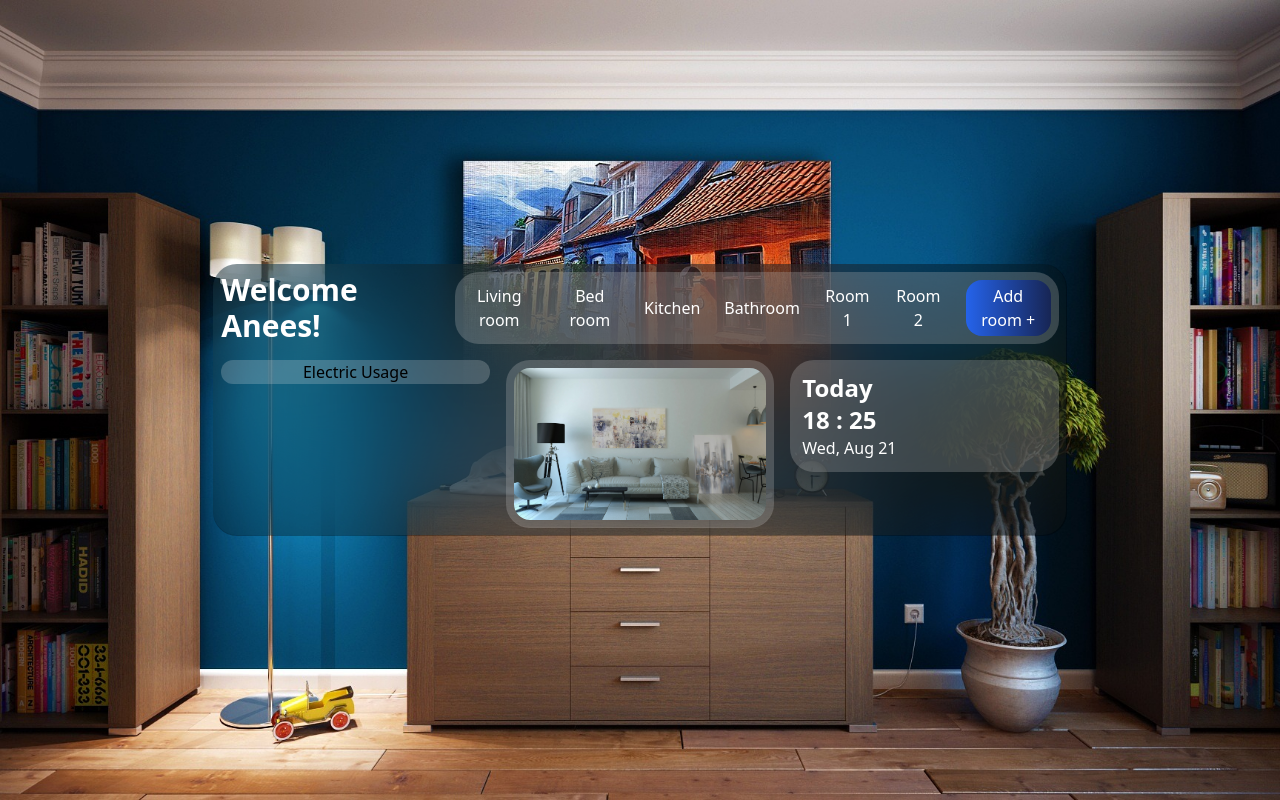
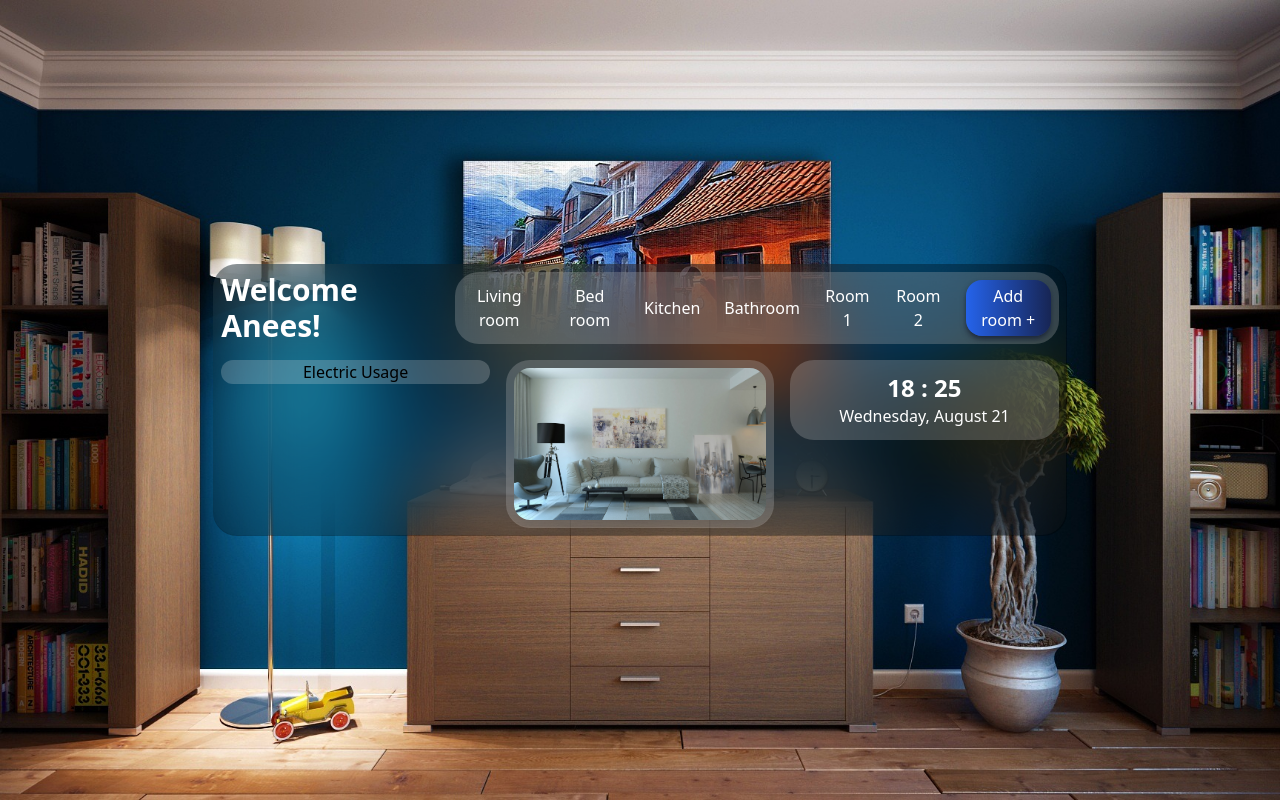
Before and after one commit to Aneeshaik/smart-home, a React (Create React App) app: page / in a window 1280 px wide. Built offline with nearby package versions, Linux system fonts and the light colour scheme.

Commit message:
time-edit

```diff
--- a/src/components/Body.js
+++ b/src/components/Body.js
@@ -5,7 +5,7 @@ import Middle from "./Middle";
 const Body = () => {
     return(
         <div className="flex items-center justify-center min-h-screen">
-            <div className="backdrop-blur-3xl bg-black/30 w-2/3 rounded-3xl">
+            <div className="backdrop-blur-2xl bg-black/30 w-2/3 rounded-3xl">
                 <Header />
                 <div className="flex justify-between">
                     <div className="w-1/3">
--- a/src/components/Header.js
+++ b/src/components/Header.js
@@ -10,7 +10,7 @@ const Header = () => {
                         <li>Room 1</li>
                         <li>Room 2</li>
                         <li>
-                            <button className="bg-gradient-to-r from-blue-600 to-blue-950 px-2 py-1 rounded-2xl">Add room +</button>
+                            <button className="bg-gradient-to-r from-blue-600 to-blue-950  shadow-md shadow-slate-800 px-2 py-1 rounded-2xl">Add room +</button>
                         </li>
                     </ul>
             </div>
--- a/src/components/Right.js
+++ b/src/components/Right.js
@@ -2,8 +2,8 @@ import { useState, useEffect } from "react";
 
 const Right = () => {
     const [time, setTime] = useState(new Date().toLocaleTimeString('en-us', {hour12: false}));
-    const date = new Date().toLocaleDateString('en-us', {month: 'short', day: '2-digit'});
-    const day = new Date().toLocaleDateString('en-us', {weekday: 'short'})
+    const date = new Date().toLocaleDateString('en-us', {month: 'long', day: '2-digit'});
+    const day = new Date().toLocaleDateString('en-us', {weekday: 'long'})
     const [hours, minutes] = time.split(':')
     useEffect(() => {
             const timer = setInterval(() => {
@@ -13,9 +13,8 @@ const Right = () => {
         }, []);
 
     return (
-        <div className="backdrop-blur-3xl m-2 text-left bg-white/20 rounded-3xl text-white">
+        <div className="backdrop-blur-3xl m-2 bg-white/20 rounded-3xl text-white">
             <div className="p-3">
-                <h1 className="font-semibold text-2xl">Today</h1>
                 <h1 className="font-semibold text-2xl">{hours} : {minutes}</h1>
                 <h1>{day}, {date}</h1>
             </div>
```
